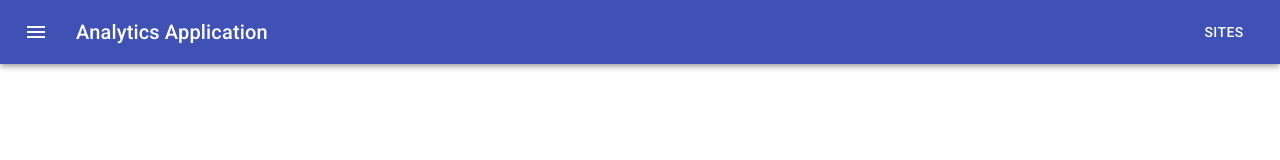
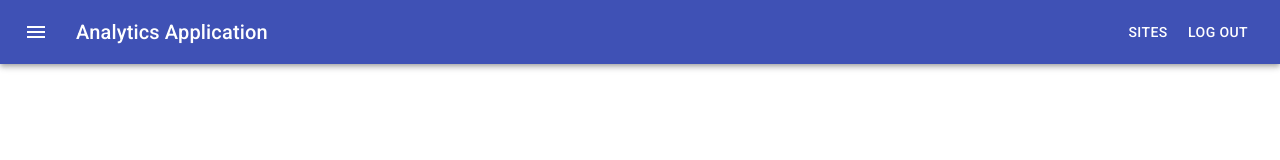
Before and after one commit to Hari-Venkatesh-P/Hari-GA-Application, a React (Create React App) app: page /home in a window 1280 px wide. Shown: the top 160 px of the page. Built offline with nearby package versions, Linux system fonts and the light colour scheme.

Commit message:
Added Log out

```diff
--- a/src/components/Header.js
+++ b/src/components/Header.js
@@ -42,11 +42,15 @@ function Header() {
           </Typography>
           {
             window.location.pathname === "/home" &&
-            <Button color="inherit" onClick={(e)=>{switchWindowLocation('/sites')}}>Sites</Button>
+            <Button color="inherit" onClick={(e) => { switchWindowLocation('/sites') }}>Sites</Button>
           }
           {
             window.location.pathname === "/sites" &&
-            <Button color="inherit" onClick={(e)=>{switchWindowLocation('/home')}}>Home</Button>
+            <Button color="inherit" onClick={(e) => { switchWindowLocation('/home') }}>Home</Button>
+          }
+          {
+           (window.location.pathname === "/home"  || window.location.pathname === "/sites") &&
+            <Button color="inherit" onClick={(e) => { switchWindowLocation('/') }}>Log out</Button>
           }
         </Toolbar>
       </AppBar>
```
